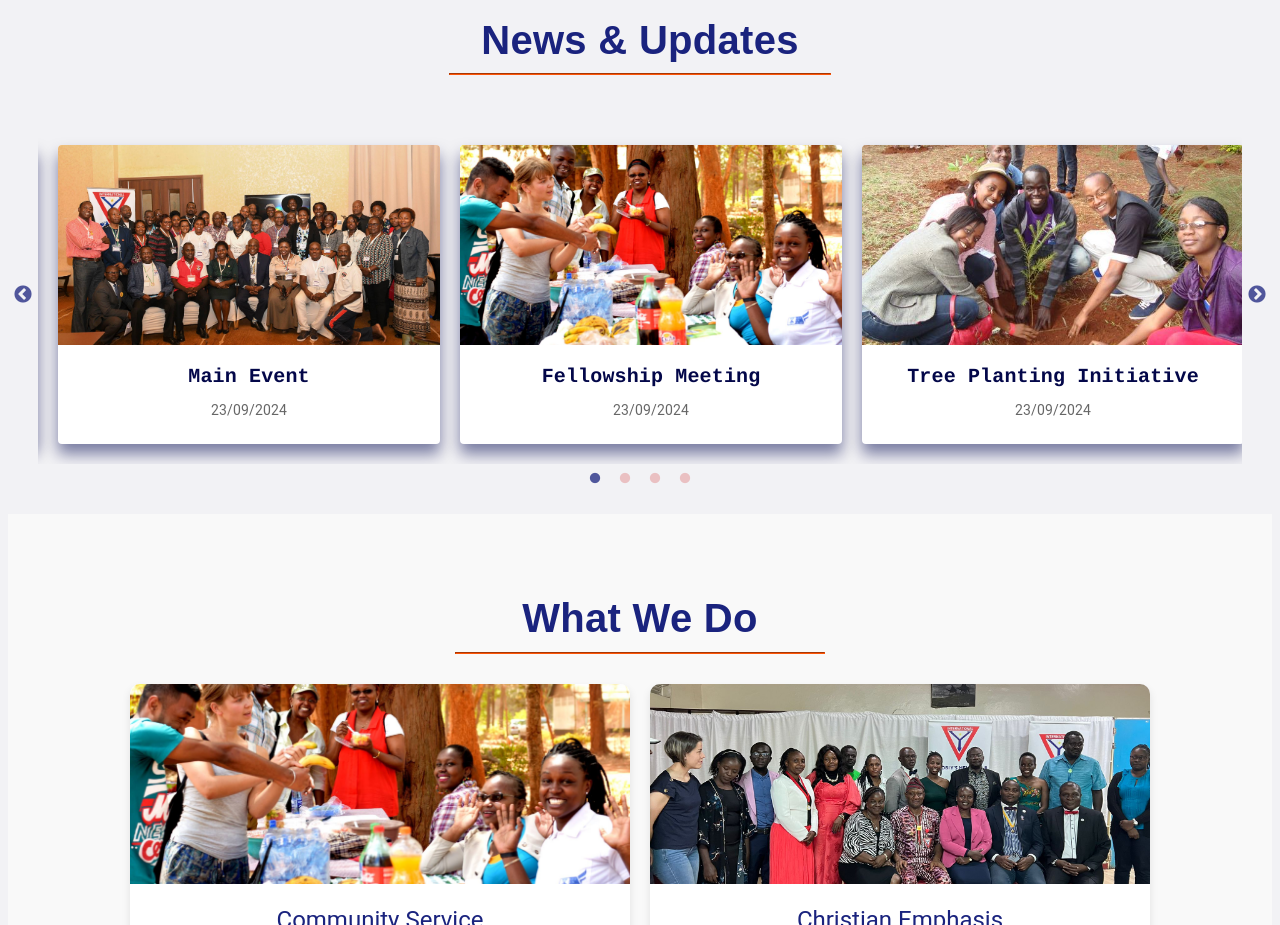
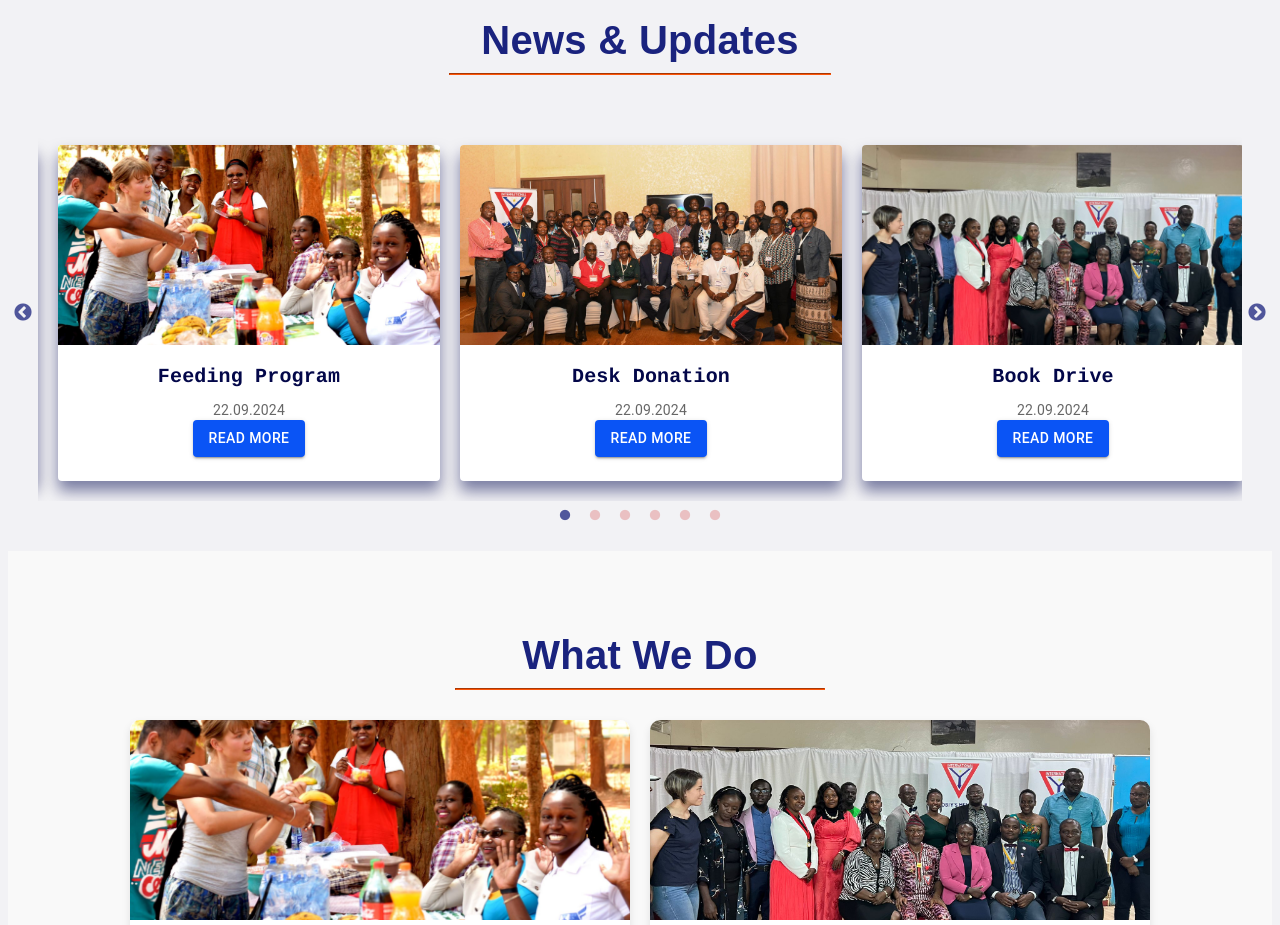
Before and after one commit to Njogu23/nairobi-ysmen, a React (Vite) app: page / in a window 1280 px wide. Shown: the part 1180-2105 px from the top of the page. Built offline with nearby package versions, Linux system fonts and the light colour scheme.

Commit message:
refactoring reusable objects/data

```diff
--- a/src/MyContext.jsx
+++ b/src/MyContext.jsx
@@ -10,6 +10,7 @@ export const ContextProvider = ({ children }) => {
             title: 'Feeding Program',
             image: '/fellowship.jpg',
             description: 'Providing meals to the needy.',
+            date: "22.09.2024",
             content: 'Our Feeding Program focuses on providing nutritious meals to underprivileged communities. We believe that no one should go hungry, and we strive to make a difference one meal at a time. Our dedicated volunteers work tirelessly to prepare and distribute food to those in need. Join us in our mission to eradicate hunger and improve lives.',
         },
         'desk-donation': {
@@ -17,6 +18,7 @@ export const ContextProvider = ({ children }) => {
             title: 'Desk Donation',
             image: '/main.jpg',
             description: 'Donating desks to schools.',
+            date: "22.09.2024",
             content: 'Education is a fundamental right, and our Desk Donation initiative aims to support schools by providing essential furniture. By donating desks, we help create a conducive learning environment for students. This initiative not only enhances the educational experience but also encourages better attendance and performance. Help us support education and empower the next generation.',
         },
         'book-drive': {
@@ -24,6 +26,7 @@ export const ContextProvider = ({ children }) => {
             title: 'Book Drive',
             image: '/tunji.jpeg',
             description: 'Collecting and distributing books.',
+            date: "22.09.2024",
             content: 'Our Book Drive collects and distributes books to children and adults in need. Access to books fosters literacy, imagination, and lifelong learning. We partner with local libraries, schools, and community centers to ensure that everyone has the opportunity to read and learn. Get involved by donating new or gently used books, or volunteer to help with collection and distribution.',
         },
         'health-camp': {
@@ -31,6 +34,7 @@ export const ContextProvider = ({ children }) => {
             title: 'Health Camp',
             image: '/tree planting.jpg',
             description: 'Providing free health check-ups and services.',
+            date: "22.09.2024",
             content: 'The Health Camp initiative provides free medical check-ups and health services to underserved communities. Our team of healthcare professionals and volunteers offer screenings, consultations, and treatment for various health issues. By bringing healthcare to those who cannot afford it, we aim to improve overall community health and well-being. Support our efforts by volunteering or donating medical supplies.',
         },
         'environmental-cleanup': {
@@ -38,6 +42,7 @@ export const ContextProvider = ({ children }) => {
             title: 'Environmental Cleanup',
             image: '/tree planting.jpg',
             description: 'Organizing clean-up drives in local areas.',
+            date: "22.09.2024",
             content: 'Our Environmental Cleanup activities focus on preserving the natural beauty of our surroundings. We organize clean-up drives in local parks, beaches, and neighborhoods to remove litter and promote environmental awareness. This initiative not only improves the aesthetics of our communities but also protects wildlife and reduces pollution. Join us in making a positive impact on the environment.',
         },
         'youth-mentorship': {
@@ -45,13 +50,68 @@ export const ContextProvider = ({ children }) => {
             title: 'Youth Mentorship',
             image: '/fellowship.jpg',
             description: 'Guiding and supporting young individuals.',
+            date: "22.09.2024",
             content: 'The Youth Mentorship program connects experienced mentors with young individuals seeking guidance and support. Our mentors provide advice on education, career choices, and personal development, helping mentees navigate their challenges and achieve their goals. This initiative fosters a supportive community and empowers the next generation of leaders. Become a mentor or mentee and make a difference today.',
         },
     };
 
+    const heroSectionContent = [
+        {
+          src: "/main.jpg",
+          alt: "main",
+          title: "Welcome to Nairobi Y's Men Club",
+          subtitle: "Serving the community since 1969",
+          text: '"Join us in our mission to make a positive impact."'
+        },
+        {
+          src: "/fellowship.jpg",
+          alt: "fellowship",
+          title: "Fellowship",
+          subtitle: "Building Strong Bonds",
+          text: '"Creating a community of support and camaraderie."'
+        },
+        {
+          src: "/tree planting.jpg",
+          alt: "treeplanting",
+          title: "Environmental Conservation",
+          subtitle: "Planting for the Future",
+          text: '"Join our tree planting initiatives and help us create a greener planet."'
+        },
+        {
+          src: "/tunji.jpeg",
+          alt: "tunji",
+          title: "Youth Empowerment",
+          subtitle: "Nurturing Future Leaders",
+          text: '"Empowering the youth through various educational and mentorship programs."'
+        }
+    ];
+
+    const ourWork = [
+        {
+          image: '/fellowship.jpg',
+          title: 'Community Service',
+          description: "Community service is at the heart of the Nairobi Y's Men Club's mission. We are dedicated to making a positive impact in the lives of those around us through various service projects. Our initiatives include feeding programs for the underprivileged, educational support for local schools, healthcare outreach, and support for vulnerable groups such as orphans and the elderly. In partnership with the YMCA, we extend our reach and resources to implement joint community service programs, such as collaborative youth empowerment projects and shared healthcare initiatives. By addressing the immediate needs of our community, we aim to promote social well-being and foster a sense of unity and cooperation.",
+        },
+        {
+          image: '/tunji.jpeg',
+          title: 'Christian Emphasis',
+          description: "As part of our commitment to upholding Christian values, the Nairobi Y's Men Club integrates spiritual growth and service into our activities. We organize regular prayer meetings, Bible study sessions, and faith-based discussions that encourage members to deepen their spiritual journey. Our club also partners with local churches to support faith-based community programs, providing spiritual guidance and support to those in need. Through our Christian emphasis, we strive to inspire and nurture a spirit of compassion, love, and service among our members.",
+        },
+        {
+          image: '/tunji.jpeg',
+          title: 'Training',
+          description: "Empowering our members with the right skills and knowledge is a key priority for the Nairobi Y's Men Club. We offer comprehensive training programs designed to enhance leadership, organizational, and community service skills. Our training sessions cover a wide range of topics, including project management, fundraising strategies, and effective communication. By investing in the development of our members, we ensure they are well-equipped to lead and execute impactful initiatives within the community.",
+        },
+        {
+          image: '/fellowship.jpg',
+          title: 'Environmental Conservation',
+          description: "The Nairobi Y's Men Club is deeply committed to protecting and preserving our natural environment. Our environmental conservation initiatives include organizing tree planting drives, promoting recycling programs, and conducting clean-up campaigns in local communities. We also collaborate with environmental organizations to raise awareness about sustainability and environmental protection. In partnership with the YMCA, we develop and implement environmental education programs for youth, engaging them in hands-on activities and workshops to cultivate a sense of responsibility towards the environment. Through these efforts, we aim to foster a culture of environmental stewardship and ensure a healthier planet for future generations.",
+        },
+    ];
+
 
     return (
-        <MyContext.Provider value={{activityDetails}}>
+        <MyContext.Provider value={{activityDetails, heroSectionContent, ourWork}}>
             {children}
         </MyContext.Provider>
     )
--- a/src/components/CallToAction/CallToAction.jsx
+++ b/src/components/CallToAction/CallToAction.jsx
@@ -1,7 +1,7 @@
 import React from 'react';
 import Typography from '@mui/material/Typography';
 import { NavLink } from 'react-router-dom';
-import './callToAction.css'; // Create a new CSS file for specific styling
+import './callToAction.css';
 
 const CallToAction = () => (
   <div className="cta homepage-section">
@@ -9,7 +9,7 @@ const CallToAction = () => (
         textAlign: 'center',
         fontSize: '36px',
         fontWeight: 'bold',
-        color: '#1a237e',  // Dark blue color
+        color: '#1a237e',
         fontFamily: 'Arial, sans-serif',
         marginTop: '40px'
     }}>
--- a/src/components/CallToAction/callToAction.css
+++ b/src/components/CallToAction/callToAction.css
@@ -1,13 +1,13 @@
 .cta {
     padding: 40px 20px;
-    background-color: #f4f4f4; /* Light gray background for contrast */
+    background-color: #f4f4f4;
 }
 
 .cta-button {
     padding: 10px 20px;
     font-size: 16px;
     color: #fff;
-    background-color: #fd5507; /* Button color */
+    background-color: #fd5507;
     border: none;
     border-radius: 5px;
     cursor: pointer;
@@ -15,5 +15,5 @@
 }
 
 .cta-button:hover {
-    background-color: #e64a19; /* Darker shade for hover effect */
+    background-color: #e64a19;
 }
--- a/src/components/Hero/Hero.jsx
+++ b/src/components/Hero/Hero.jsx
@@ -2,38 +2,12 @@ import React from "react";
 import "react-responsive-carousel/lib/styles/carousel.min.css"; // requires a loader
 import { Carousel } from 'react-responsive-carousel';
 import "./hero.css";
+import { useContext } from "react";
+import { MyContext } from "../../MyContext";
 
 const Hero = () => {
-  const images = [
-    {
-      src: "/main.jpg",
-      alt: "main",
-      title: "Welcome to Nairobi Y's Men Club",
-      subtitle: "Serving the community since 1969",
-      text: '"Join us in our mission to make a positive impact."'
-    },
-    {
-      src: "/fellowship.jpg",
-      alt: "fellowship",
-      title: "Fellowship",
-      subtitle: "Building Strong Bonds",
-      text: '"Creating a community of support and camaraderie."'
-    },
-    {
-      src: "/tree planting.jpg",
-      alt: "treeplanting",
-      title: "Environmental Conservation",
-      subtitle: "Planting for the Future",
-      text: '"Join our tree planting initiatives and help us create a greener planet."'
-    },
-    {
-      src: "/tunji.jpeg",
-      alt: "tunji",
-      title: "Youth Empowerment",
-      subtitle: "Nurturing Future Leaders",
-      text: '"Empowering the youth through various educational and mentorship programs."'
-    }
-  ];
+
+  const { heroSectionContent } = useContext(MyContext)
 
   return (
     <div className="carousel-container">
@@ -44,7 +18,7 @@ const Hero = () => {
         showStatus={false}
         showThumbs={false}
       >
-        {images.map((image, index) => (
+        {heroSectionContent.map((image, index) => (
           <div key={index} className="carousel-item">
             <img
               src={image.src}
--- a/src/components/News/NewsCard.jsx
+++ b/src/components/News/NewsCard.jsx
@@ -1,21 +1,20 @@
-import React from 'react';
+import React, { useContext } from 'react';
 import Slider from 'react-slick';
 import Card from '@mui/material/Card';
 import CardContent from '@mui/material/CardContent';
 import CardMedia from '@mui/material/CardMedia';
 import Typography from '@mui/material/Typography';
+import Button from '@mui/material/Button';
 import { motion } from 'framer-motion';
 import 'slick-carousel/slick/slick.css';
 import 'slick-carousel/slick/slick-theme.css';
 import './newscard.css';
+import { MyContext } from '../../MyContext';
+import { NavLink } from 'react-router-dom';
 
 const NewsSection = () => {
-  const newsItems = [
-    { id: 1, src: "/main.jpg", alt: "main", title: "Main Event", date: "23/09/2024" },
-    { id: 2, src: "/fellowship.jpg", alt: "fellowship", title: "Fellowship Meeting", date: "23/09/2024" },
-    { id: 3, src: "/tree planting.jpg", alt: "treeplanting", title: "Tree Planting Initiative", date: "23/09/2024" },
-    { id: 4, src: "/tunji.jpeg", alt: "tunji", title: "Member Spotlight: Tunji", date: "23/09/2024" }
-  ];
+
+  const { activityDetails } = useContext(MyContext)
 
   const settings = {
     dots: true,
@@ -71,10 +70,14 @@ const NewsSection = () => {
       }} />
       <div className="slider-container">
         <Slider {...settings} className='slider'>
-          {newsItems.map((item) => (
-            <div key={item.id} className="slider-item">
+          {Object.keys(activityDetails).map((key) => (
+            <div key={key} className="slider-item">
               <motion.div whileHover={{ scale: 1.1 }} whileTap={{ scale: 0.9 }} className='slider-item'>
-                <Card style={{
+                <Card
+                component={NavLink}
+                to={`/activity/${key}`}
+                style={{
+                  textDecoration:'none',
                   height: '100%',
                   transition: 'transform 0.2s',
                   display: 'flex',
@@ -85,12 +88,11 @@ const NewsSection = () => {
                 }}>
                   <CardMedia
                     component="img"
-                    src={item.src}
-                    alt={item.alt}
-                    title={item.title}
+                    image={activityDetails[key].image}
+                    alt={activityDetails[key].title}
                     style={{
-                      height: '200px',  // Fixed height for image
-                      width: '100%',  // Ensure image takes full width
+                      height: '200px',
+                      width: '100%',
                       objectFit: 'cover'
                     }}
                   />
@@ -103,11 +105,26 @@ const NewsSection = () => {
                     alignItems: 'center'
                   }}>
                     <Typography variant="h6" style={{ fontFamily: 'Courier', fontWeight: 'bold' }} component="h2" gutterBottom>
-                      {item.title}
+                      {activityDetails[key].title}
                     </Typography>
                     <Typography variant="body2" color="textSecondary">
-                      {item.date}
+                      {activityDetails[key].date}
                     </Typography>
+                    <Button
+                      variant="contained"
+                      component={NavLink}
+                      to={`/activity/${key}`}
+                      onMouseOver={(e)=> {
+                        e.target.style.backgroundColor = "#1979f5"
+                        e.target.style.color = "white"
+                      }}
+                      style={{backgroundColor: "#0a54f5"}}
+                      onMouseOut={(e)=> {
+                        e.target.style.backgroundColor = "#0a54f5"
+                        e.target.style.color = "white"
+                      }}
+                      className="read-more-button"
+                      >Read More</Button>
                   </CardContent>
                 </Card>
               </motion.div>
--- a/src/components/OurWork/OurWork.jsx
+++ b/src/components/OurWork/OurWork.jsx
@@ -1,30 +1,10 @@
-import React from 'react';
+import React, {useContext} from 'react';
 import Typography from '@mui/material/Typography';
 import './ourwork.css';
+import { MyContext } from '../../MyContext';
 
 const OurWork = () => {
-  const data = [
-    {
-      image: '/fellowship.jpg',
-      title: 'Community Service',
-      description: "Community service is at the heart of the Nairobi Y's Men Club's mission. We are dedicated to making a positive impact in the lives of those around us through various service projects. Our initiatives include feeding programs for the underprivileged, educational support for local schools, healthcare outreach, and support for vulnerable groups such as orphans and the elderly. In partnership with the YMCA, we extend our reach and resources to implement joint community service programs, such as collaborative youth empowerment projects and shared healthcare initiatives. By addressing the immediate needs of our community, we aim to promote social well-being and foster a sense of unity and cooperation.",
-    },
-    {
-      image: '/tunji.jpeg',
-      title: 'Christian Emphasis',
-      description: "As part of our commitment to upholding Christian values, the Nairobi Y's Men Club integrates spiritual growth and service into our activities. We organize regular prayer meetings, Bible study sessions, and faith-based discussions that encourage members to deepen their spiritual journey. Our club also partners with local churches to support faith-based community programs, providing spiritual guidance and support to those in need. Through our Christian emphasis, we strive to inspire and nurture a spirit of compassion, love, and service among our members.",
-    },
-    {
-      image: '/tunji.jpeg',
-      title: 'Training',
-      description: "Empowering our members with the right skills and knowledge is a key priority for the Nairobi Y's Men Club. We offer comprehensive training programs designed to enhance leadership, organizational, and community service skills. Our training sessions cover a wide range of topics, including project management, fundraising strategies, and effective communication. By investing in the development of our members, we ensure they are well-equipped to lead and execute impactful initiatives within the community.",
-    },
-    {
-      image: '/fellowship.jpg',
-      title: 'Environmental Conservation',
-      description: "The Nairobi Y's Men Club is deeply committed to protecting and preserving our natural environment. Our environmental conservation initiatives include organizing tree planting drives, promoting recycling programs, and conducting clean-up campaigns in local communities. We also collaborate with environmental organizations to raise awareness about sustainability and environmental protection. In partnership with the YMCA, we develop and implement environmental education programs for youth, engaging them in hands-on activities and workshops to cultivate a sense of responsibility towards the environment. Through these efforts, we aim to foster a culture of environmental stewardship and ensure a healthier planet for future generations.",
-    },
-  ];
+  const { ourWork } = useContext(MyContext)
 
   return (
     <div className="our-work">
@@ -45,7 +25,7 @@ const OurWork = () => {
         marginBottom: '30px'
       }} />
       <div className="card-container">
-        {data.map((item, index) => (
+        {ourWork.map((item, index) => (
           <div key={index} className="card">
             <img src={item.image} alt={item.title} className="card-image" />
             <div className="card-content">
```
Also changed, not shown: src/components/TopBar/TopBar.jsx (+0 -7 lines), src/components/Footer/Footer.jsx (line endings or trailing spaces).
